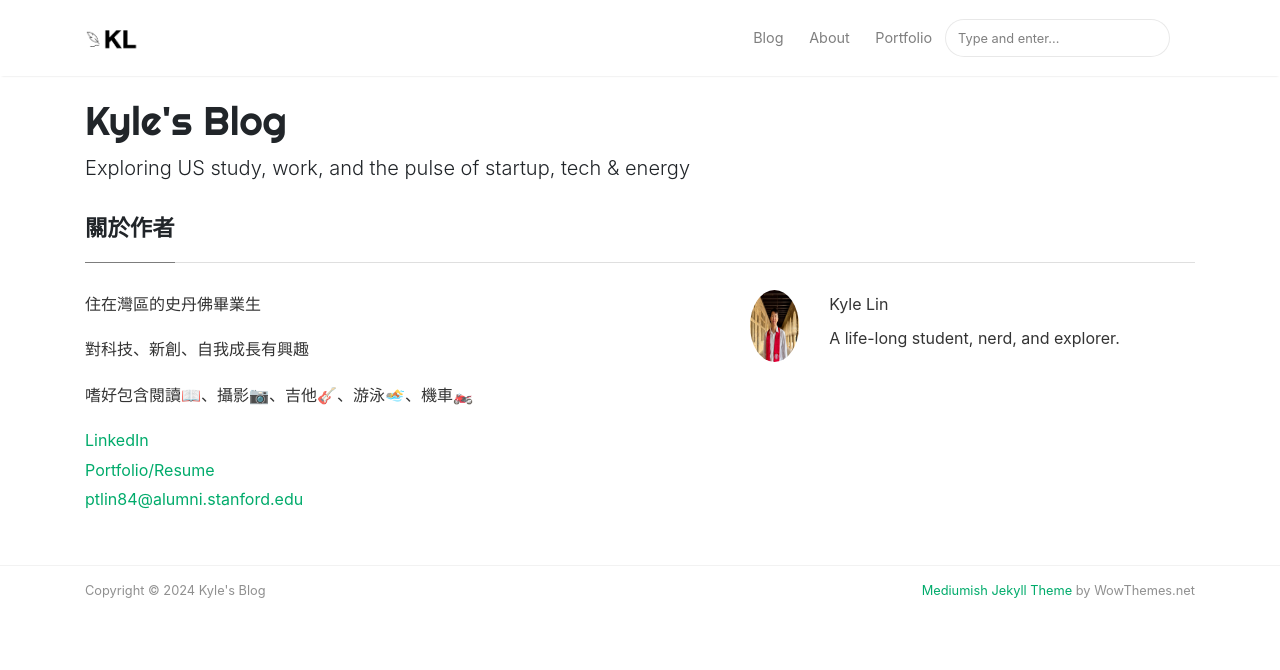
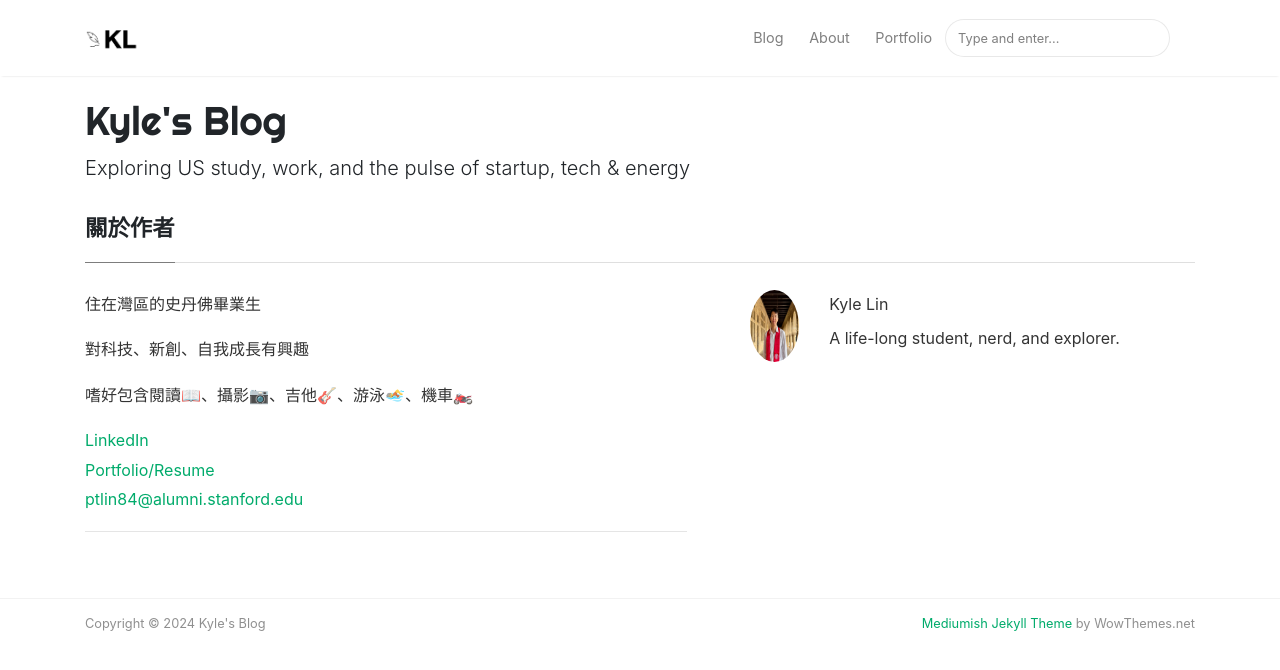
Before and after one commit to PTLin84/blog, a Jekyll site: the page built from _pages/about.md, in a window 1280 px wide. Shown: the top 670 px of the page. Built offline with Jekyll 4.4.1, drawn with Linux system fonts in a browser that asks for light colours; nearby versions of some CDN libraries.

Commit message:
CONTENT: Updated content in about.

```diff
--- a/_pages/about.md
+++ b/_pages/about.md
@@ -14,6 +14,7 @@ comments: false
     <a href="{{ site.kyle.linkedin }}" target="_blank">LinkedIn</a><br>
     <a href="{{ site.portfolio }}" target="_blank">Portfolio/Resume</a><br>
     <a href="mailto:ptlin84@alumni.stanford.edu" target="_blank">ptlin84@alumni.stanford.edu</a>
+  <Hr>
   </div>
 
   <div class="col-md-5">
```
